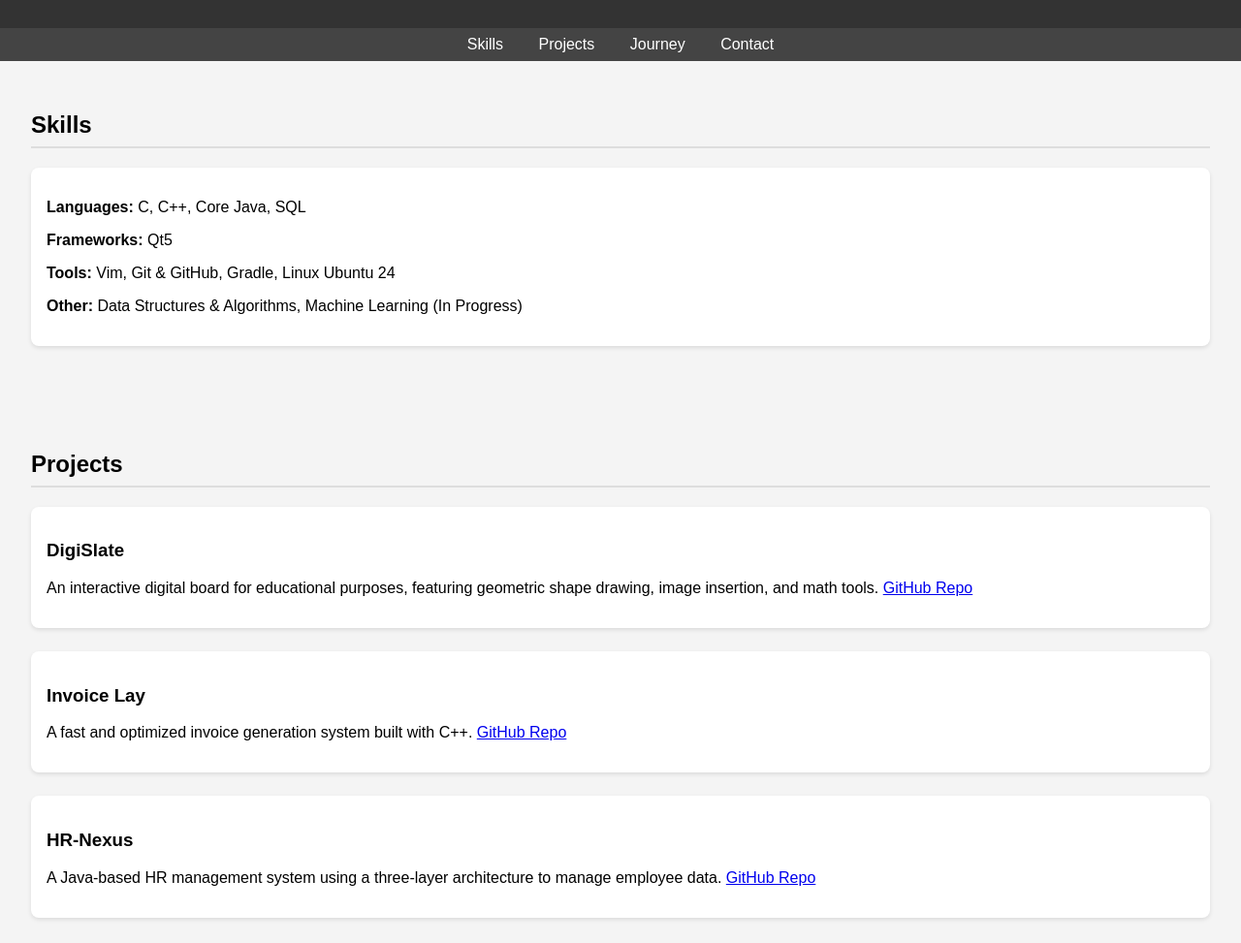
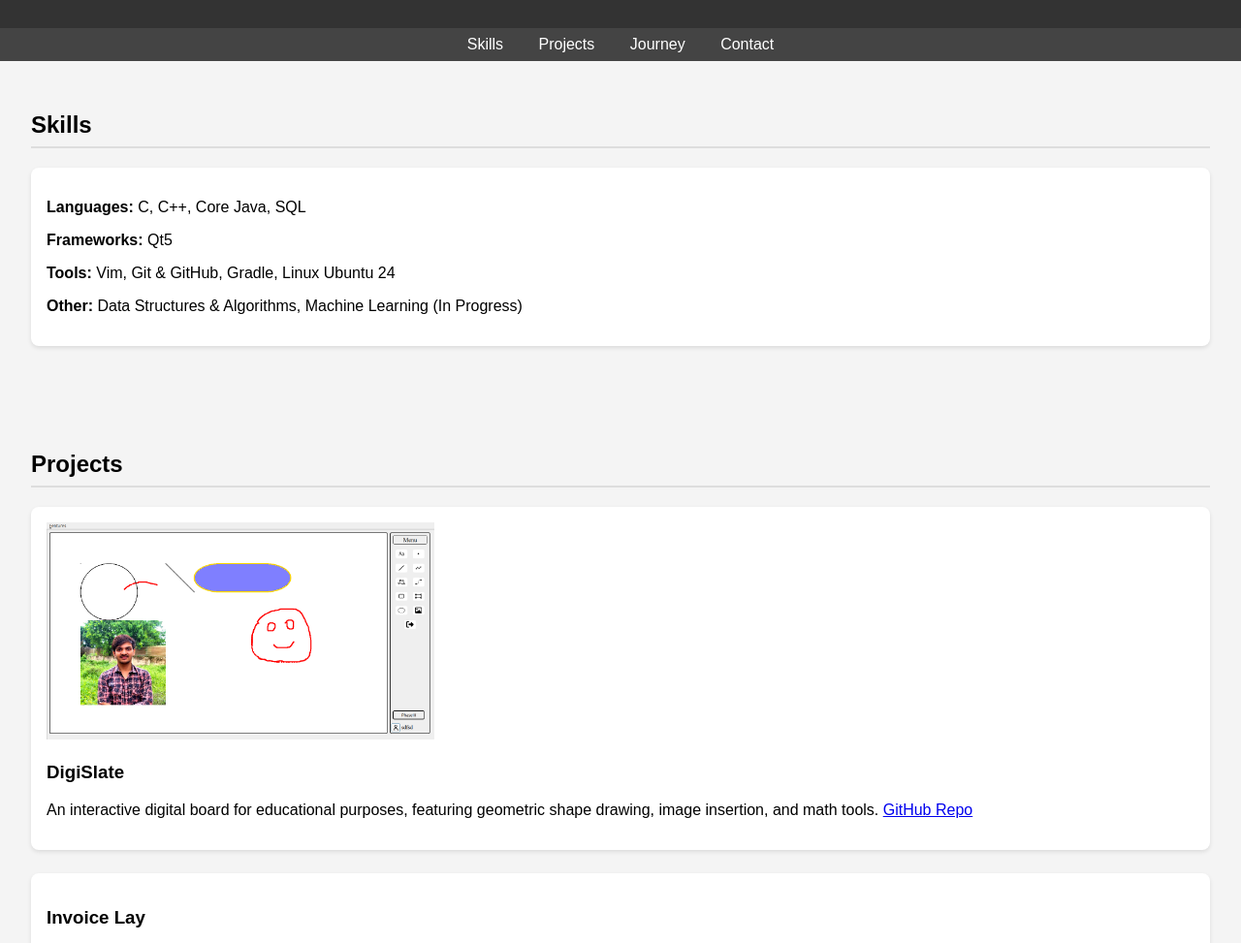
Before and after one commit to ashvin-parmar/test, a plain HTML site: page index.html in a window 1280 px wide. Shown: the part 117-1090 px from the top of the page at 97% size. Drawn offline with Linux system fonts and the light colour scheme.

Commit message:
Index.html updated + write at right place

```diff
--- a/.github/workflows/index.html
+++ b/index.html
@@ -42,6 +42,8 @@
 <section id="projects">
     <h2>Projects</h2>
     <div class="project">
+<img src="assets/digislate.png" alt="DigiSlate Demo" width="400">
+
         <h3>DigiSlate</h3>
         <p>An interactive digital board for educational purposes, featuring geometric shape drawing, image insertion, and math tools. <a href="https://github.com/ashvinparmar/DigiSlate" target="_blank">GitHub Repo</a></p>
     </div>
```
Also changed, not shown: assets/DigiSlate.png (added).
